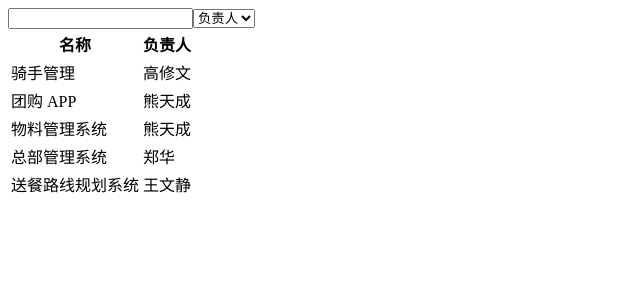
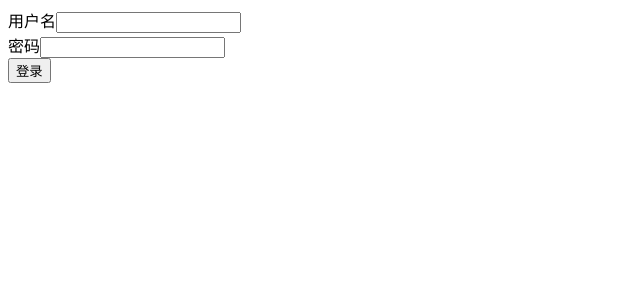
Before and after one commit to jianyun2020/react-jira, a React (Create React App) app: page / in a window 1280 px wide. Shown: the top 300 px of the page, without its empty margins (0-640 px from the left). Built offline with nearby package versions, Linux system fonts and the light colour scheme; data requests are answered from the project's data file.

Commit message:
feat: loginScreen组件

```diff
--- a/package.json
+++ b/package.json
@@ -23,7 +23,7 @@
     "test": "react-scripts test",
     "eject": "react-scripts eject",
     "prepare": "husky install",
-    "json-server": "json-server __json_server_mock__/db.json --watch --port=3001"
+    "json-server": "json-server __json_server_mock__/db.json --watch --port=3001 --middlewares ./__json_server_mock__/middleware.js"
   },
   "eslintConfig": {
     "extends": [
--- a/src/App.tsx
+++ b/src/App.tsx
@@ -1,12 +1,14 @@
 import React, { Component } from "react";
 
-import { ProjectListScreen } from "./screens/project-list";
+// import { ProjectListScreen } from "screens/project-list";
+import { LoginScreen } from "screens/login";
 
 export default class App extends Component {
   render() {
     return (
       <div>
-        <ProjectListScreen />
+        {/* <ProjectListScreen /> */}
+        <LoginScreen />
       </div>
     );
   }
--- /dev/null
+++ b/src/screens/login/index.tsx
@@ -0,0 +1,44 @@
+import React, { FormEvent } from "react";
+
+const apiUrl = process.env.REACT_APP_API_URL;
+
+export const LoginScreen = () => {
+  const login = (params: { username: string; password: string }) => {
+    fetch(`${apiUrl}/login`, {
+      method: "POST",
+      headers: {
+        "Content-Type": "application/json",
+      },
+      body: JSON.stringify(params),
+    }).then(async (response: Response) => {
+      if (response.ok) {
+      }
+    });
+  };
+
+  // HTMLFormElement extends Element
+  const handleSubmit = (event: FormEvent<HTMLFormElement>) => {
+    event.preventDefault();
+    const username = (event.currentTarget.elements[0] as HTMLInputElement)
+      .value;
+    const password = (event.currentTarget.elements[1] as HTMLInputElement)
+      .value;
+    login({ username, password });
+  };
+
+  return (
+    <form onSubmit={handleSubmit}>
+      <div>
+        <label htmlFor="username">用户名</label>
+        <input type="text" id="username" />
+      </div>
+
+      <div>
+        <label htmlFor="password">密码</label>
+        <input type="password" id="password" />
+      </div>
+
+      <button type="submit">登录</button>
+    </form>
+  );
+};
```
Also changed, not shown: __json_server_mock__/middleware.js (added, +14 -0 lines), Images/![](Images/2022-03-20-09-56-38.png).png (deleted).
